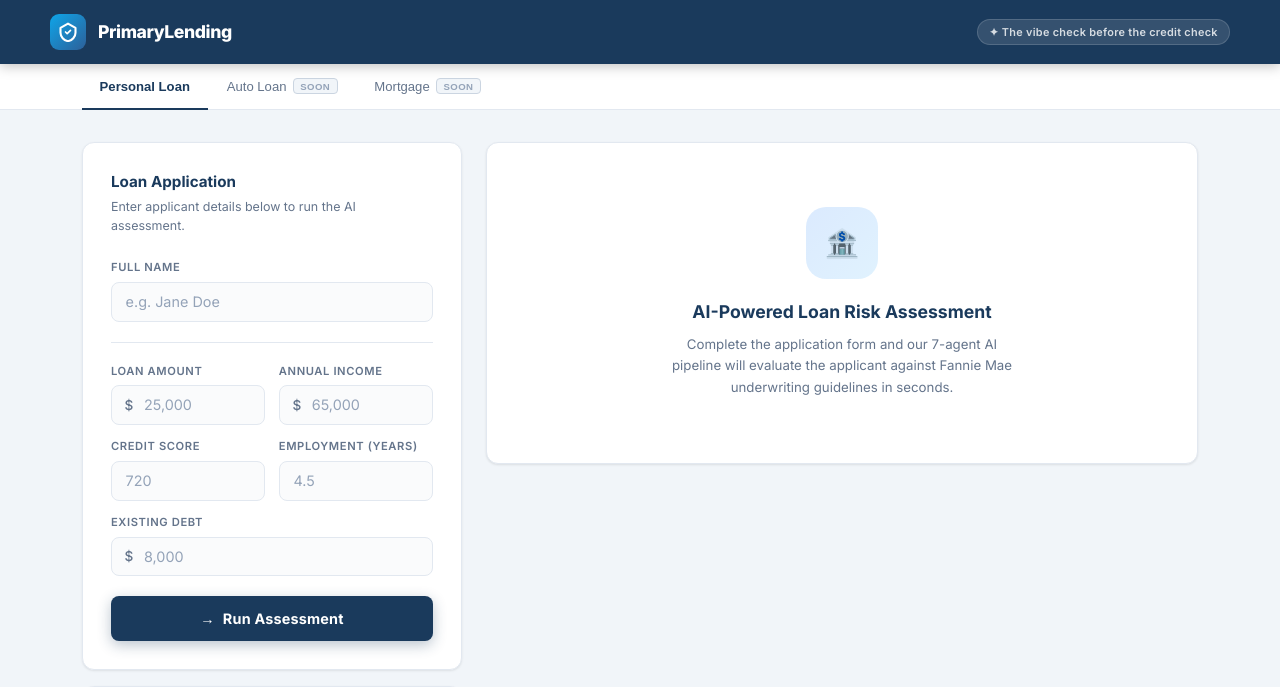
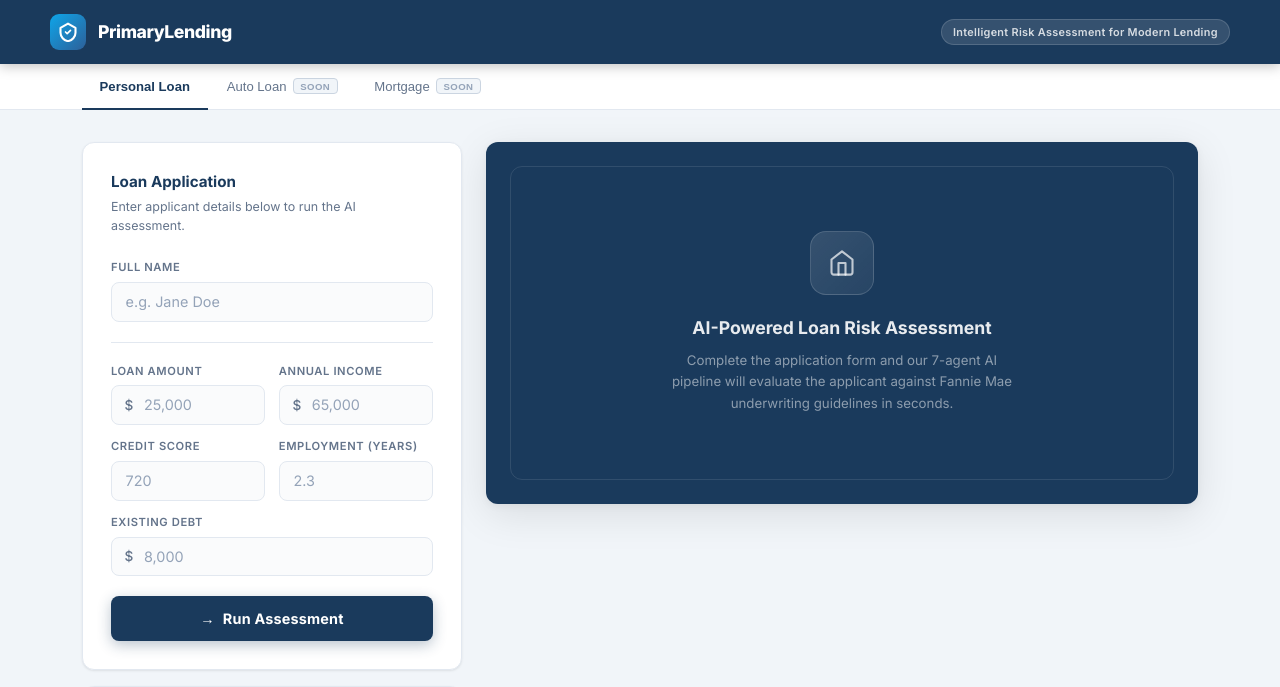
Before and after one commit to Varsha1-addagulla/LoanGuard-AI, a Flask app: page / in a window 1280 px wide. Shown: the top 687 px of the page. Run offline with Flask 3, Linux system fonts and the light colour scheme.

Commit message:
Polish UI: dark navy results area, neutral agent cards, no emojis, decimal employment, new tagline

```diff
--- a/templates/index.html
+++ b/templates/index.html
@@ -3,7 +3,7 @@
 <head>
   <meta charset="UTF-8" />
   <meta name="viewport" content="width=device-width, initial-scale=1.0" />
-  <title>PrimaryLending — The vibe check before the credit check</title>
+  <title>PrimaryLending — Intelligent Risk Assessment for Modern Lending</title>
   <link rel="preconnect" href="https://fonts.googleapis.com" />
   <link rel="preconnect" href="https://fonts.gstatic.com" crossorigin />
   <link href="https://fonts.googleapis.com/css2?family=Inter:wght@300;400;500;600;700;800&display=swap" rel="stylesheet" />
@@ -390,7 +390,39 @@
     }
 
     /* ─── MAIN AREA ─── */
-    main { min-width: 0; }
+    main {
+      min-width: 0;
+      background: var(--primary);
+      border-radius: var(--radius);
+      padding: 1.5rem;
+      box-shadow: var(--shadow-lg);
+    }
+
+    /* Labels and dividers on dark bg */
+    .section-label {
+      color: rgba(255,255,255,.45);
+    }
+    .section-label::after {
+      background: rgba(255,255,255,.12);
+    }
+
+    .disclaimer {
+      color: rgba(255,255,255,.35);
+    }
+
+    .security-row .security-label {
+      color: rgba(255,255,255,.35);
+    }
+
+    .sec-badge {
+      background: rgba(255,255,255,.07);
+      border-color: rgba(255,255,255,.15);
+      color: rgba(255,255,255,.65);
+    }
+
+    .sec-badge-dot {
+      background: var(--green);
+    }
 
     /* ─── WELCOME STATE ─── */
     .welcome-state {
@@ -400,34 +432,33 @@
       justify-content: center;
       text-align: center;
       padding: 4rem 2rem;
-      background: var(--surface);
-      border: 1px solid var(--border);
+      background: transparent;
+      border: 1px solid rgba(255,255,255,.1);
       border-radius: var(--radius);
-      box-shadow: var(--shadow-sm);
     }
 
     .welcome-icon {
-      width: 72px;
-      height: 72px;
-      background: linear-gradient(135deg, #dbeafe, #e0f2fe);
-      border-radius: 20px;
+      width: 64px;
+      height: 64px;
+      background: linear-gradient(135deg, rgba(255,255,255,.12), rgba(255,255,255,.06));
+      border: 1px solid rgba(255,255,255,.15);
+      border-radius: 16px;
       display: flex;
       align-items: center;
       justify-content: center;
       margin-bottom: 1.25rem;
-      font-size: 1.75rem;
     }
 
     .welcome-state h2 {
       font-size: 1.1rem;
       font-weight: 700;
-      color: var(--primary);
+      color: rgba(255,255,255,.9);
       margin-bottom: .5rem;
     }
 
     .welcome-state p {
       font-size: .83rem;
-      color: var(--muted);
+      color: rgba(255,255,255,.5);
       max-width: 360px;
       line-height: 1.65;
     }
@@ -1069,7 +1098,7 @@
       </div>
       <span class="brand-name">PrimaryLending</span>
     </a>
-    <span class="header-badge">✦ The vibe check before the credit check</span>
+    <span class="header-badge">Intelligent Risk Assessment for Modern Lending</span>
   </div>
 </header>
 
@@ -1130,7 +1159,7 @@
           <div class="field">
             <label>Employment (years)</label>
             <div class="input-wrap">
-              <input type="number" name="employment_years" placeholder="4.5" min="0" step="0.5" required />
+              <input type="number" name="employment_years" placeholder="2.3" min="0" step="0.1" required />
             </div>
           </div>
         </div>
@@ -1231,7 +1260,11 @@
 
     <!-- Welcome (default) -->
     <div class="welcome-state" id="welcomeState">
-      <div class="welcome-icon">🏦</div>
+      <div class="welcome-icon">
+        <svg width="28" height="28" viewBox="0 0 24 24" fill="none" stroke="rgba(255,255,255,.7)" stroke-width="1.8" stroke-linecap="round" stroke-linejoin="round">
+          <path d="M3 9l9-7 9 7v11a2 2 0 01-2 2H5a2 2 0 01-2-2z"/><polyline points="9 22 9 12 15 12 15 22"/>
+        </svg>
+      </div>
       <h2>AI-Powered Loan Risk Assessment</h2>
       <p>Complete the application form and our 7-agent AI pipeline will evaluate the applicant against Fannie Mae underwriting guidelines in seconds.</p>
     </div>
@@ -1287,12 +1320,12 @@
   const welcomeState= document.getElementById('welcomeState');
 
   const AGENT_ICONS = {
-    'Credit Analyst':     '💳',
-    'Income Verifier':    '💰',
-    'Risk Assessor':      '📊',
-    'Fraud Detector':     '🔍',
-    'Debt Analyzer':      '⚖️',
-    'Employment Verifier':'🏢',
+    'Credit Analyst':     'CA',
+    'Income Verifier':    'IV',
+    'Risk Assessor':      'RA',
+    'Fraud Detector':     'FD',
+    'Debt Analyzer':      'DA',
+    'Employment Verifier':'EV',
   };
 
   /* ── Helpers ── */
@@ -1351,7 +1384,7 @@
     }
 
     return `
-      <div class="validation-row" style="border-color:${border};background:${bg};">
+      <div class="validation-row">
         <div class="validation-left">
           <div class="validation-status-icon" style="background:${scoreColor}20;color:${scoreColor};font-weight:800;font-size:.85rem;">${icon}</div>
           <div class="validation-info">
@@ -1449,7 +1482,9 @@
   function buildReport(r) {
     return `
       <div class="report-top">
-        <div class="report-top-icon">📄</div>
+        <div class="report-top-icon">
+          <svg width="16" height="16" viewBox="0 0 24 24" fill="none" stroke="#fff" stroke-width="2" stroke-linecap="round" stroke-linejoin="round"><path d="M14 2H6a2 2 0 00-2 2v16a2 2 0 002 2h12a2 2 0 002-2V8z"/><polyline points="14 2 14 8 20 8"/><line x1="16" y1="13" x2="8" y2="13"/><line x1="16" y1="17" x2="8" y2="17"/><polyline points="10 9 9 9 8 9"/></svg>
+        </div>
         <div>
           <h3>Formal Assessment Report</h3>
           <p>Generated by PrimaryLending — for internal review only</p>
```
Also changed, not shown: other parts of templates/index.html (+23 -25 lines).
